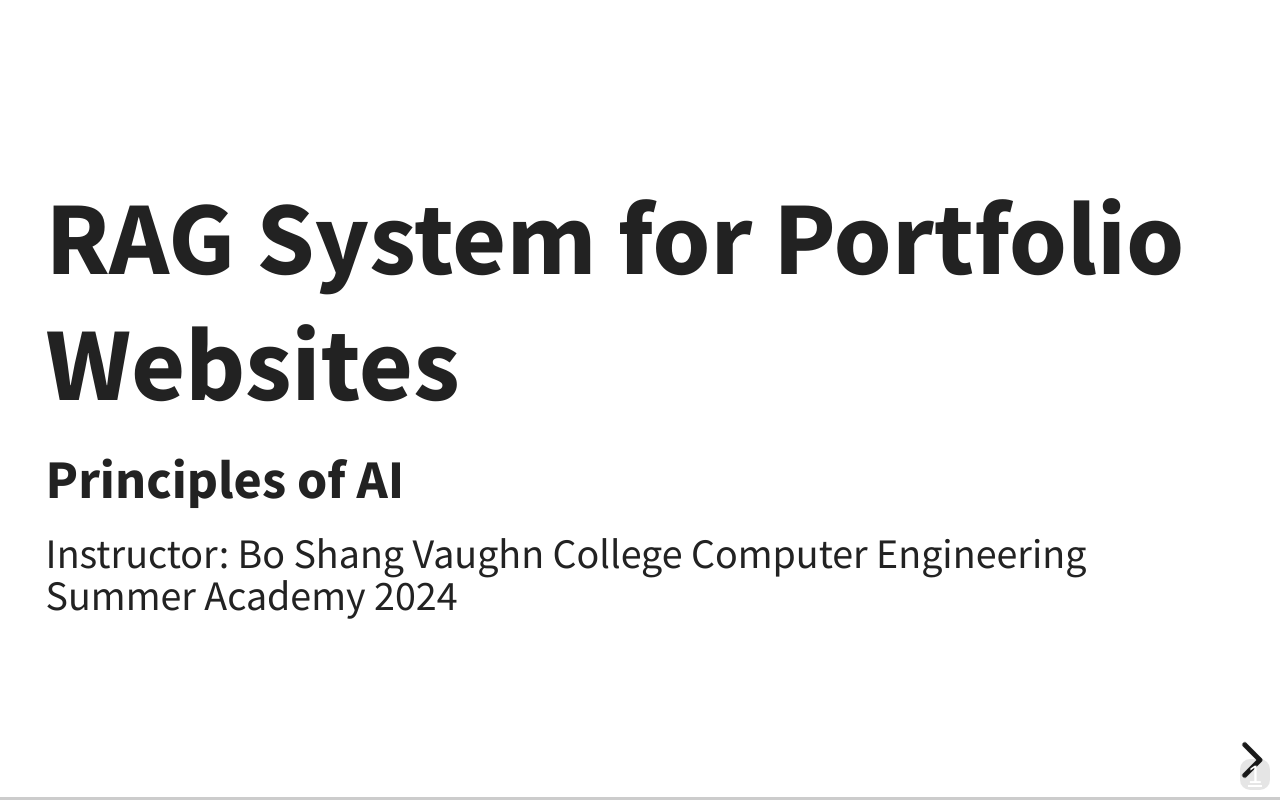
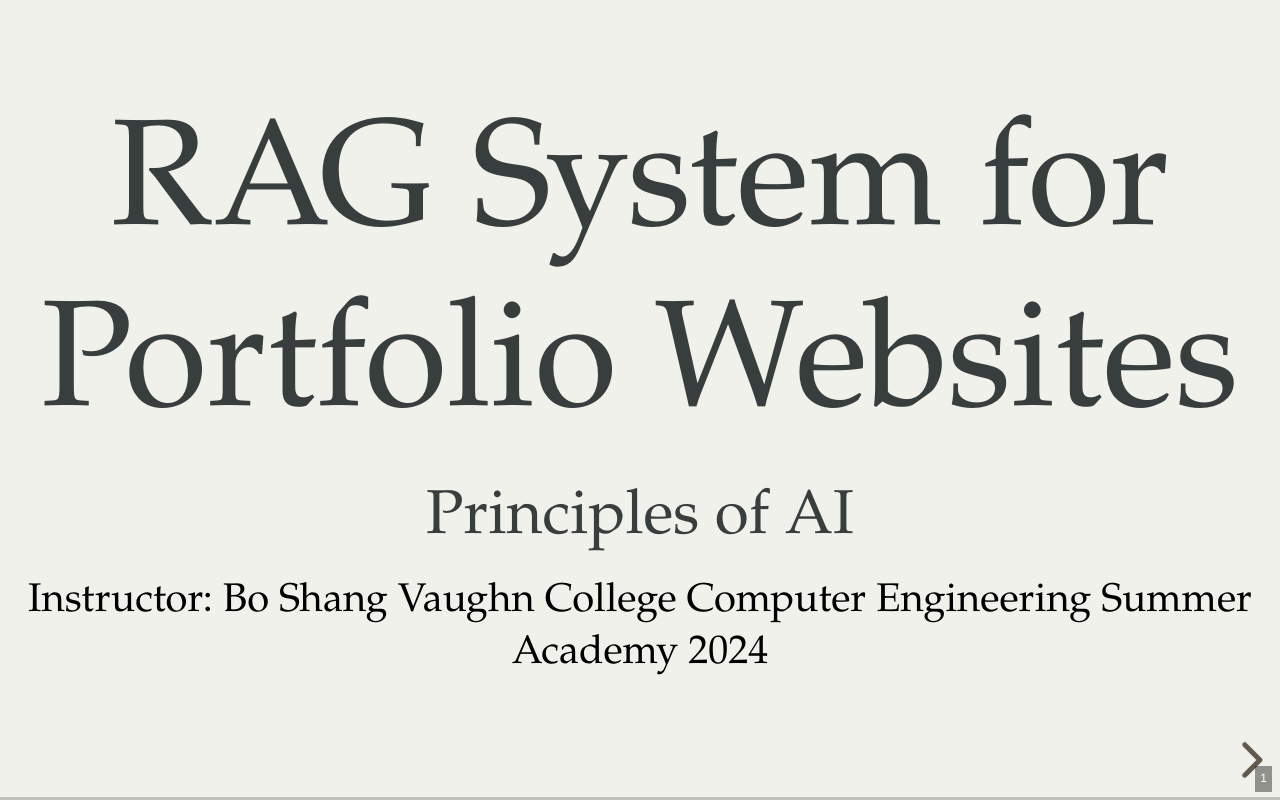
Before and after one commit to AI-summer-club/rag-lecture-slides, a website: page index.html in a window 1280 px wide. Drawn offline with Linux system fonts and the light colour scheme.

Commit message:
use serif.css

```diff
--- a/index.html
+++ b/index.html
@@ -6,8 +6,13 @@
         <title>RAG System for Portfolio Websites - Vaughn College Summer Academy 2024</title>
         <link rel="stylesheet" href="dist/reset.css">
         <link rel="stylesheet" href="dist/reveal.css">
-        <link rel="stylesheet" href="custom-theme.css">
-        <link rel="stylesheet" href="https://fonts.googleapis.com/css?family=Source+Sans+Pro:400,700">
+
+        <!-- Choose one of these themes by commenting out the other -->
+        <link rel="stylesheet" href="dist/theme/serif.css" id="theme">
+        <!-- <link rel="stylesheet" href="dist/theme/simple.css" id="theme"> -->
+
+        <!-- Theme used for syntax highlighted code -->
+        <link rel="stylesheet" href="plugin/highlight/monokai.css" id="highlight-theme">
     </head>
     <body>
         <div class="reveal">
@@ -20,8 +25,8 @@
             </div>
         </div>
         <script src="dist/reveal.js"></script>
+        <script src="plugin/notes/notes.js"></script>
         <script src="plugin/markdown/markdown.js"></script>
-        <script src="plugin/notes/notes.js"></script>
         <script src="plugin/highlight/highlight.js"></script>
         <script>
             Reveal.initialize({
```
